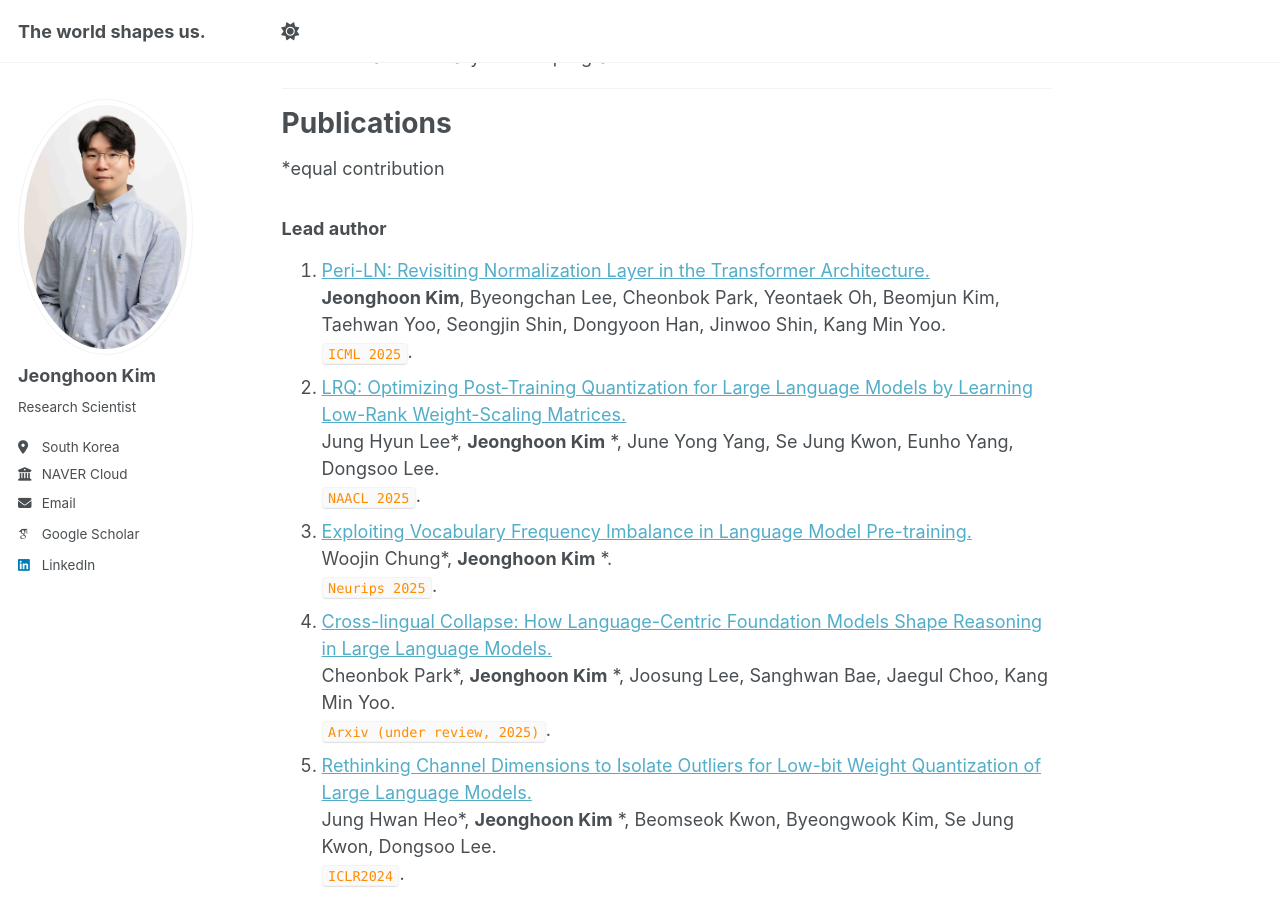
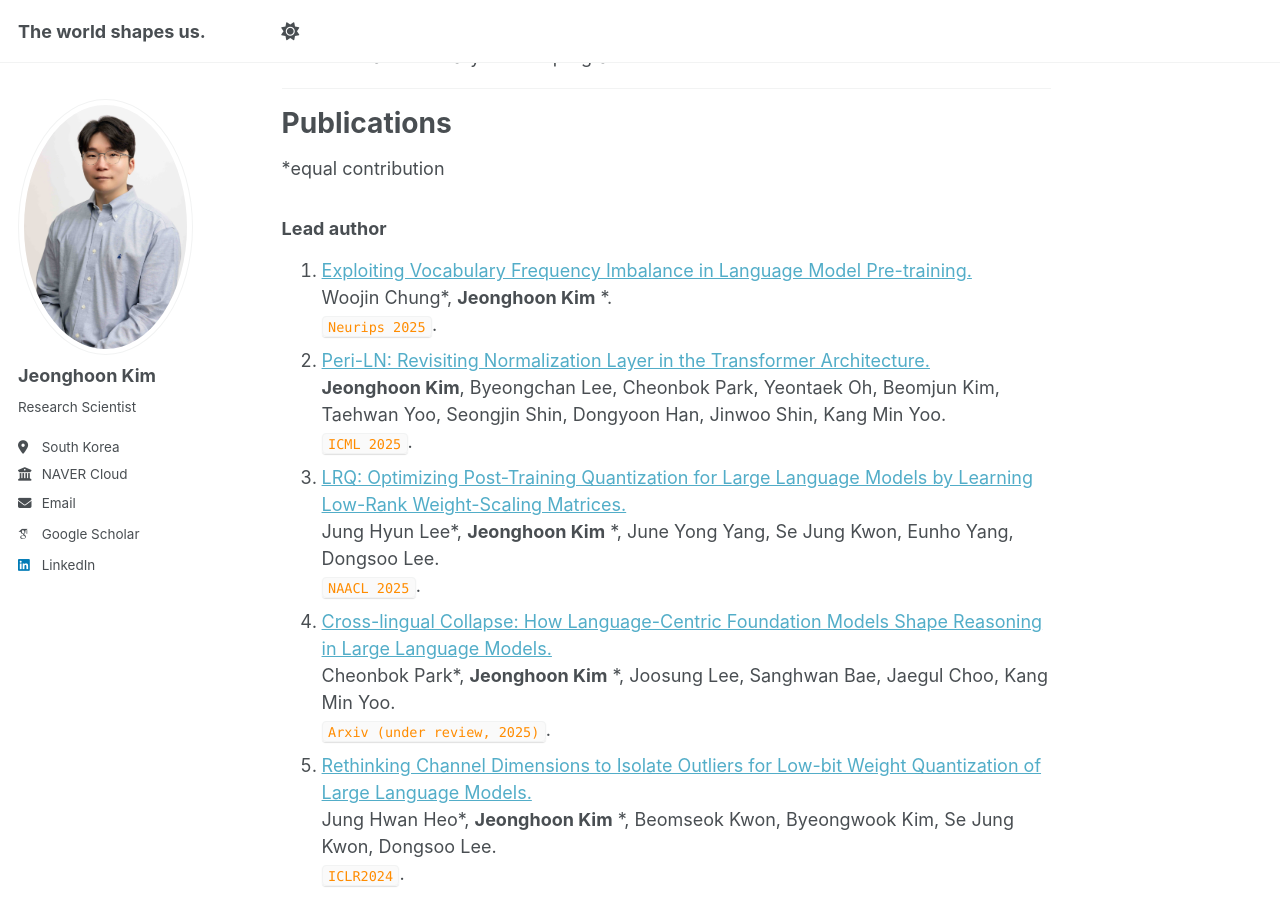
Before and after one commit to penpaperkeycode/penpaperkeycode.github.io, a Jekyll site: the page built from _pages/about.md, in a window 1280 px wide and 900 px high, scrolled down 975 px. Built offline with Jekyll 4.4.1, drawn with Linux system fonts in a browser that asks for light colours; some web fonts are replaced; part of the change alters nothing that is shown.

Commit message:
Update about.md

```diff
--- a/_pages/about.md
+++ b/_pages/about.md
@@ -36,15 +36,15 @@ Publications
 *equal contribution
 
 ### Lead author
+1. [Exploiting Vocabulary Frequency Imbalance in Language Model Pre-training.](https://arxiv.org/abs/2508.15390)
+Woojin Chung*, **Jeonghoon Kim**  *.
+<code style="color : darkorange">Neurips 2025</code>.
 1. [Peri-LN: Revisiting Normalization Layer in the Transformer Architecture.](https://arxiv.org/abs/2502.02732)
 **Jeonghoon Kim**, Byeongchan Lee, Cheonbok Park, Yeontaek Oh, Beomjun Kim, Taehwan Yoo, Seongjin Shin, Dongyoon Han, Jinwoo Shin, Kang Min Yoo.
 <code style="color : darkorange">ICML 2025</code>.
 2. [LRQ: Optimizing Post-Training Quantization for Large Language Models by Learning Low-Rank Weight-Scaling Matrices.](https://arxiv.org/abs/2407.11534)
 Jung Hyun Lee*, **Jeonghoon Kim** *, June Yong Yang, Se Jung Kwon, Eunho Yang, Dongsoo Lee.
   <code style="color : darkorange">NAACL 2025</code>.
-6. [Exploiting Vocabulary Frequency Imbalance in Language Model Pre-training.](https://arxiv.org/abs/2508.15390)
-Woojin Chung*, **Jeonghoon Kim**  *.
-<code style="color : darkorange">Neurips 2025</code>.
 7. [Cross-lingual Collapse: How Language-Centric Foundation Models Shape Reasoning in Large Language Models.](https://arxiv.org/abs/2506.05850)
 Cheonbok Park*, **Jeonghoon Kim** *, Joosung Lee, Sanghwan Bae, Jaegul Choo, Kang Min Yoo.
 <code style="color : darkorange">Arxiv (under review, 2025)</code>.
```
